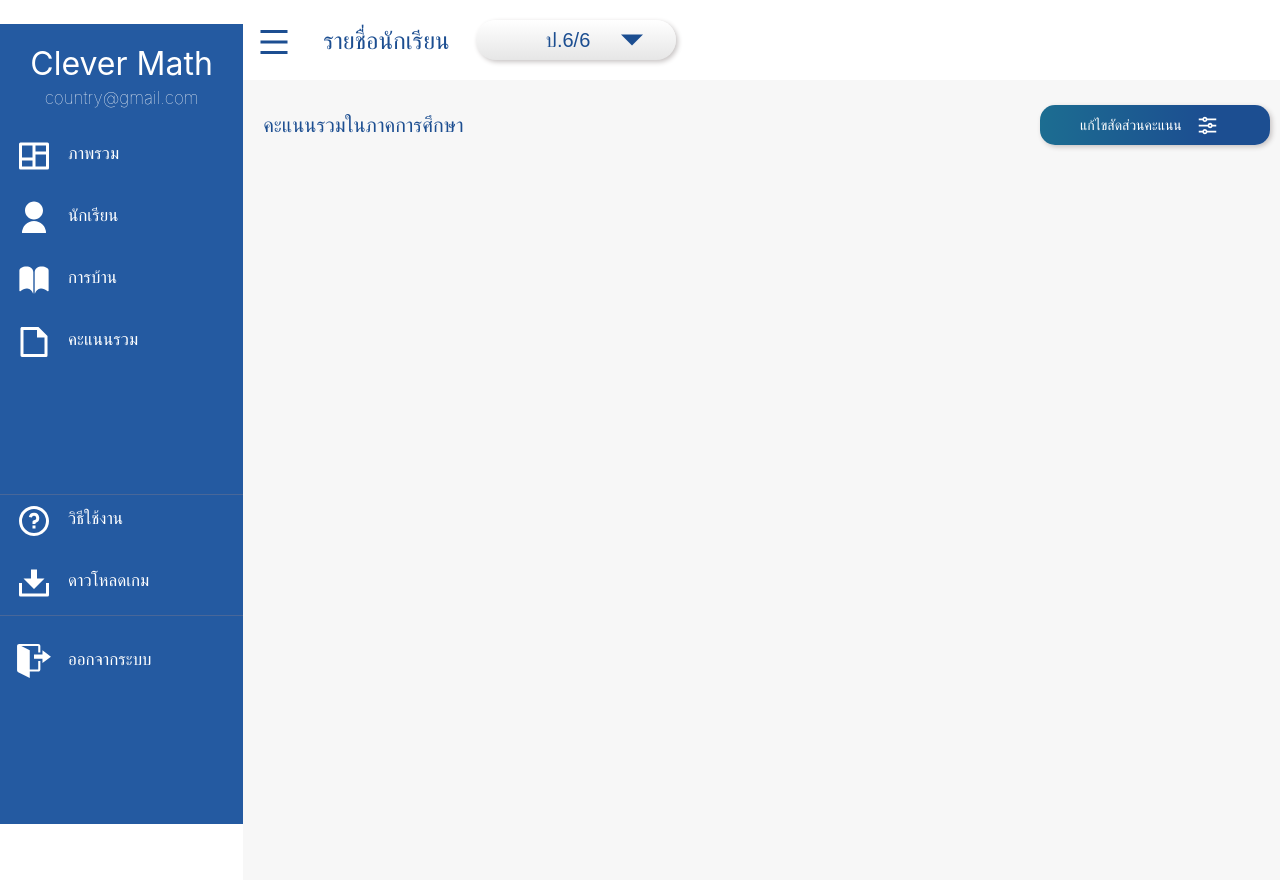
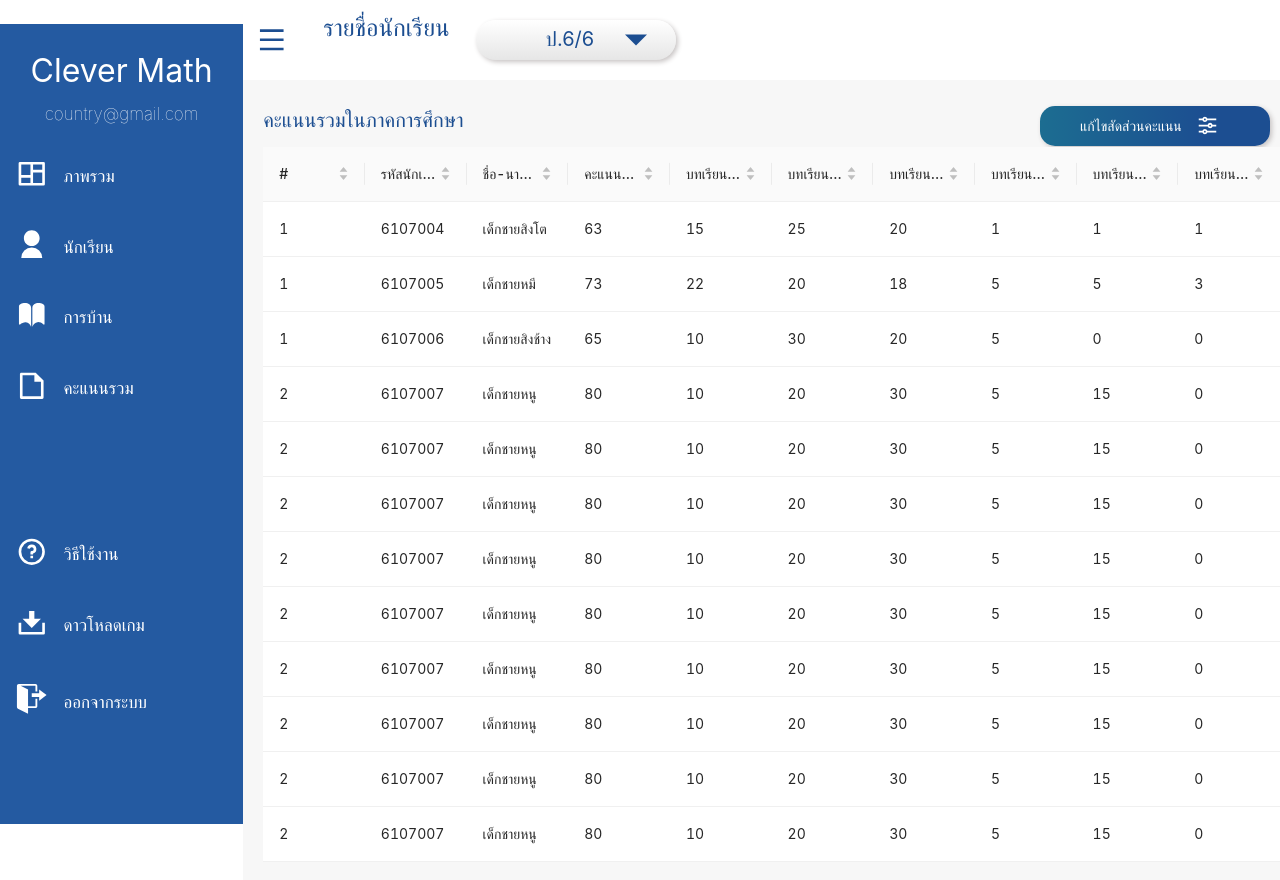
Before and after one commit to shaneza19/clevermath-front-kashane, a React (Create React App) app: page / in a window 1280 px wide. Built offline with nearby package versions, Linux system fonts and the light colour scheme.

Commit message:
student table
student table

```diff
--- a/package.json
+++ b/package.json
@@ -13,6 +13,7 @@
     "antd": "^4.20.1",
     "react": "^18.0.0",
     "react-dom": "^18.0.0",
+    "react-highlight-words": "^0.18.0",
     "react-icons": "^4.3.1",
     "react-router-dom": "^6.3.0",
     "react-scripts": "5.0.1",
--- /dev/null
+++ b/src/components/tables/Data.js
@@ -0,0 +1,160 @@
+const data = [
+    {
+      key: '1',
+      serie: '1',
+      studentId: 6107004,
+      fullName: 'เด็กชายสิงโต',
+      totalScore: '63',
+      chapter1: '15',
+      chapter2: '25',
+      chapter3: '20',
+      chapter4: '1',
+      chapter5: '1',
+      chapter6: '1',
+    },
+    {
+      key: '2',
+      serie: '1',
+      studentId: 6107005,
+      fullName: 'เด็กชายหมี',
+      totalScore: '73',
+      chapter1: '22',
+      chapter2: '20',
+      chapter3: '18',
+      chapter4: '5',
+      chapter5: '5',
+      chapter6: '3',
+    },
+    {
+      key: '3',
+      serie: '1',
+      studentId: 6107006,
+      fullName: 'เด็กชายสิงช้าง',
+      totalScore: '65',
+      chapter1: '10',
+      chapter2: '30',
+      chapter3: '20',
+      chapter4: '5',
+      chapter5: '0',
+      chapter6: '0',
+    },
+    {
+      key: '4',
+      serie: '2',
+      studentId: 6107007,
+      fullName: 'เด็กชายหนู',
+      totalScore: '80',
+      chapter1: '10',
+      chapter2: '20',
+      chapter3: '30',
+      chapter4: '5',
+      chapter5: '15',
+      chapter6: '0',
+    },
+    {
+      key: '5',
+      serie: '2',
+      studentId: 6107007,
+      fullName: 'เด็กชายหนู',
+      totalScore: '80',
+      chapter1: '10',
+      chapter2: '20',
+      chapter3: '30',
+      chapter4: '5',
+      chapter5: '15',
+      chapter6: '0',
+    },
+    {
+      key: '6',
+      serie: '2',
+      studentId: 6107007,
+      fullName: 'เด็กชายหนู',
+      totalScore: '80',
+      chapter1: '10',
+      chapter2: '20',
+      chapter3: '30',
+      chapter4: '5',
+      chapter5: '15',
+      chapter6: '0',
+    },
+    {
+      key: '7',
+      serie: '2',
+      studentId: 6107007,
+      fullName: 'เด็กชายหนู',
+      totalScore: '80',
+      chapter1: '10',
+      chapter2: '20',
+      chapter3: '30',
+      chapter4: '5',
+      chapter5: '15',
+      chapter6: '0',
+    },
+    {
+      key: '8',
+      serie: '2',
+      studentId: 6107007,
+      fullName: 'เด็กชายหนู',
+      totalScore: '80',
+      chapter1: '10',
+      chapter2: '20',
+      chapter3: '30',
+      chapter4: '5',
+      chapter5: '15',
+      chapter6: '0',
+    },
+    {
+      key: '9',
+      serie: '2',
+      studentId: 6107007,
+      fullName: 'เด็กชายหนู',
+      totalScore: '80',
+      chapter1: '10',
+      chapter2: '20',
+      chapter3: '30',
+      chapter4: '5',
+      chapter5: '15',
+      chapter6: '0',
+    },
+    {
+      key: '10',
+      serie: '2',
+      studentId: 6107007,
+      fullName: 'เด็กชายหนู',
+      totalScore: '80',
+      chapter1: '10',
+      chapter2: '20',
+      chapter3: '30',
+      chapter4: '5',
+      chapter5: '15',
+      chapter6: '0',
+    },
+    {
+      key: '11',
+      serie: '2',
+      studentId: 6107007,
+      fullName: 'เด็กชายหนู',
+      totalScore: '80',
+      chapter1: '10',
+      chapter2: '20',
+      chapter3: '30',
+      chapter4: '5',
+      chapter5: '15',
+      chapter6: '0',
+    },
+    {
+      key: '12',
+      serie: '2',
+      studentId: 6107007,
+      fullName: 'เด็กชายหนู',
+      totalScore: '80',
+      chapter1: '10',
+      chapter2: '20',
+      chapter3: '30',
+      chapter4: '5',
+      chapter5: '15',
+      chapter6: '0',
+    },
+  ];
+
+  export default data;
--- /dev/null
+++ b/src/components/tables/StudentTable.js
@@ -0,0 +1,131 @@
+import React from 'react';
+import 'antd/dist/antd.css';
+import { Table } from 'antd';
+import data from './Data';
+
+class StudentTable extends React.Component {
+  state = {
+    filteredInfo: null,
+    sortedInfo: null,
+  };
+
+  handleChange = (pagination, filters, sorter) => {
+    console.log('Various parameters', pagination, filters, sorter);
+    this.setState({
+      filteredInfo: filters,
+      sortedInfo: sorter,
+    });
+  };
+
+  clearFilters = () => {
+    this.setState({ filteredInfo: null });
+  };
+
+  clearAll = () => {
+    this.setState({
+      filteredInfo: null,
+      sortedInfo: null,
+    });
+  };
+
+  render() {
+    let { sortedInfo, filteredInfo } = this.state;
+    sortedInfo = sortedInfo || {};
+    filteredInfo = filteredInfo || {};
+    const columns = [
+      {
+        title: '#',
+        dataIndex: 'serie',
+        key: 'serie',
+        width: '%',
+        sorter: (a, b) => a.serie - b.serie,
+        sortOrder: sortedInfo.columnKey === 'serie' && sortedInfo.order,
+        ellipsis: true,
+      },
+      {
+        title: 'รหัสนักเรียน',
+        dataIndex: 'studentId',
+        key: 'studentId',
+        sorter: (a, b) => a.studentId - b.studentId,
+        sortOrder: sortedInfo.columnKey === 'studentId' && sortedInfo.order,
+        ellipsis: true,
+      },
+      {
+        title: 'ชื่อ-นามสกุล',
+        dataIndex: 'fullName',
+        key: 'fullName',
+        sorter: (a, b) => a.fullName.length - b.fullName.length,
+        sortOrder: sortedInfo.columnKey === 'fullName' && sortedInfo.order,
+        ellipsis: true,
+      },
+      {
+        title: 'คะแนนรวม',
+        dataIndex: 'totalScore',
+        key: 'totalScore',
+        sorter: (a, b) => a.totalScore - b.totalScore,
+        sortOrder: sortedInfo.columnKey === 'totalScore' && sortedInfo.order,
+        ellipsis: true,
+      },
+      {
+        title: 'บทเรียนที่ 1',
+        dataIndex: 'chapter1',
+        key: 'chapter1',
+        sorter: (a, b) => a.chapter1 - b.chapter1,
+        sortOrder: sortedInfo.columnKey === 'chapter1' && sortedInfo.order,
+        ellipsis: true,
+      },
+      {
+        title: 'บทเรียนที่ 2',
+        dataIndex: 'chapter2',
+        key: 'chapter2',
+        sorter: (a, b) => a.chapter2 - b.chapter2,
+        sortOrder: sortedInfo.columnKey === 'chapter2' && sortedInfo.order,
+        ellipsis: true,
+      },
+      {
+        title: 'บทเรียนที่ 3',
+        dataIndex: 'chapter3',
+        key: 'chapter3',
+        sorter: (a, b) => a.chapter3 - b.chapter3,
+        sortOrder: sortedInfo.columnKey === 'chapter3' && sortedInfo.order,
+        ellipsis: true,
+      },
+      {
+        title: 'บทเรียนที่ 4',
+        dataIndex: 'chapter4',
+        key: 'chapter4',
+        sorter: (a, b) => a.chapter4 - b.chapter4,
+        sortOrder: sortedInfo.columnKey === 'chapter4' && sortedInfo.order,
+        ellipsis: true,
+      },
+      {
+        title: 'บทเรียนที่ 5',
+        dataIndex: 'chapter5',
+        key: 'chapter5',
+        sorter: (a, b) => a.chapter5 - b.chapter5,
+        sortOrder: sortedInfo.columnKey === 'chapter5' && sortedInfo.order,
+        ellipsis: true,
+      },
+      {
+        title: 'บทเรียนที่ 6',
+        dataIndex: 'chapter6',
+        key: 'chapter6',
+        sorter: (a, b) => a.chapter6 - b.chapter6,
+        sortOrder: sortedInfo.columnKey === 'chapter6' && sortedInfo.order,
+        ellipsis: true,
+      },
+    ];
+    return (
+      <>
+        <Table
+        columns={columns}
+        dataSource={data}
+        onChange={this.handleChange}
+        pagination={false}
+        />
+      </>
+    );
+  }
+}
+
+export default StudentTable;
--- a/src/layouts/Sidebar.tsx
+++ b/src/layouts/Sidebar.tsx
@@ -86,7 +86,6 @@ function Sidebar() {
           <br />
           <br />
           <br />
-          <br />
           <hr />
           <div className={classes.alignItems}>
             <div className={classes.alignTextItem}>
@@ -123,7 +122,6 @@ function Sidebar() {
           </div>
         </div>
       </div>
-
     </>
   );
 }
--- a/src/pages/Student.tsx
+++ b/src/pages/Student.js
@@ -1,9 +1,10 @@
 import classes from "./Student.module.css";
-import { Row, Col } from "antd";
 import { IoMdArrowDropdown } from "react-icons/io";
 import { RiEqualizerLine } from "react-icons/ri";
+import StudentTable from "../components/tables/StudentTable";
 
 function Test() {
+
   return (
     <>
       <header className={classes.header}>
@@ -23,6 +24,9 @@ function Test() {
             <RiEqualizerLine className={classes.bodyIcon} />
           </button>
         </div>
+        <div className={classes.tableContainer}>
+        <StudentTable />
+        </div>
       </div>
     </>
   );
--- a/src/pages/Student.module.css
+++ b/src/pages/Student.module.css
@@ -96,3 +96,7 @@
   margin-right: 0px;
   color: #ffffff;
 }
+
+.tableContainer {
+  margin-left: 20px;
+}
```
Also changed, not shown: 1 other file (tests, documents, lock files or other folders).
